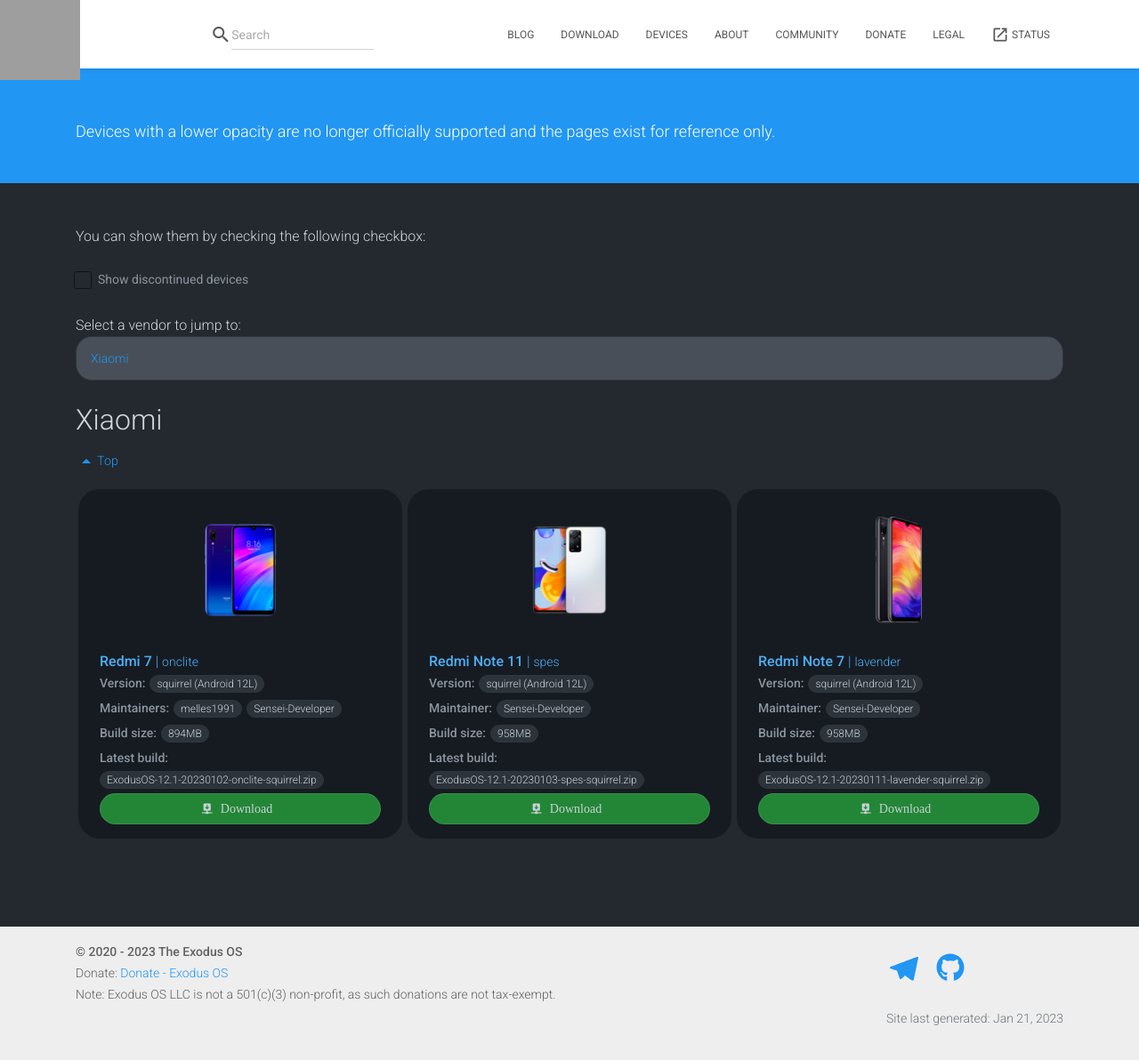
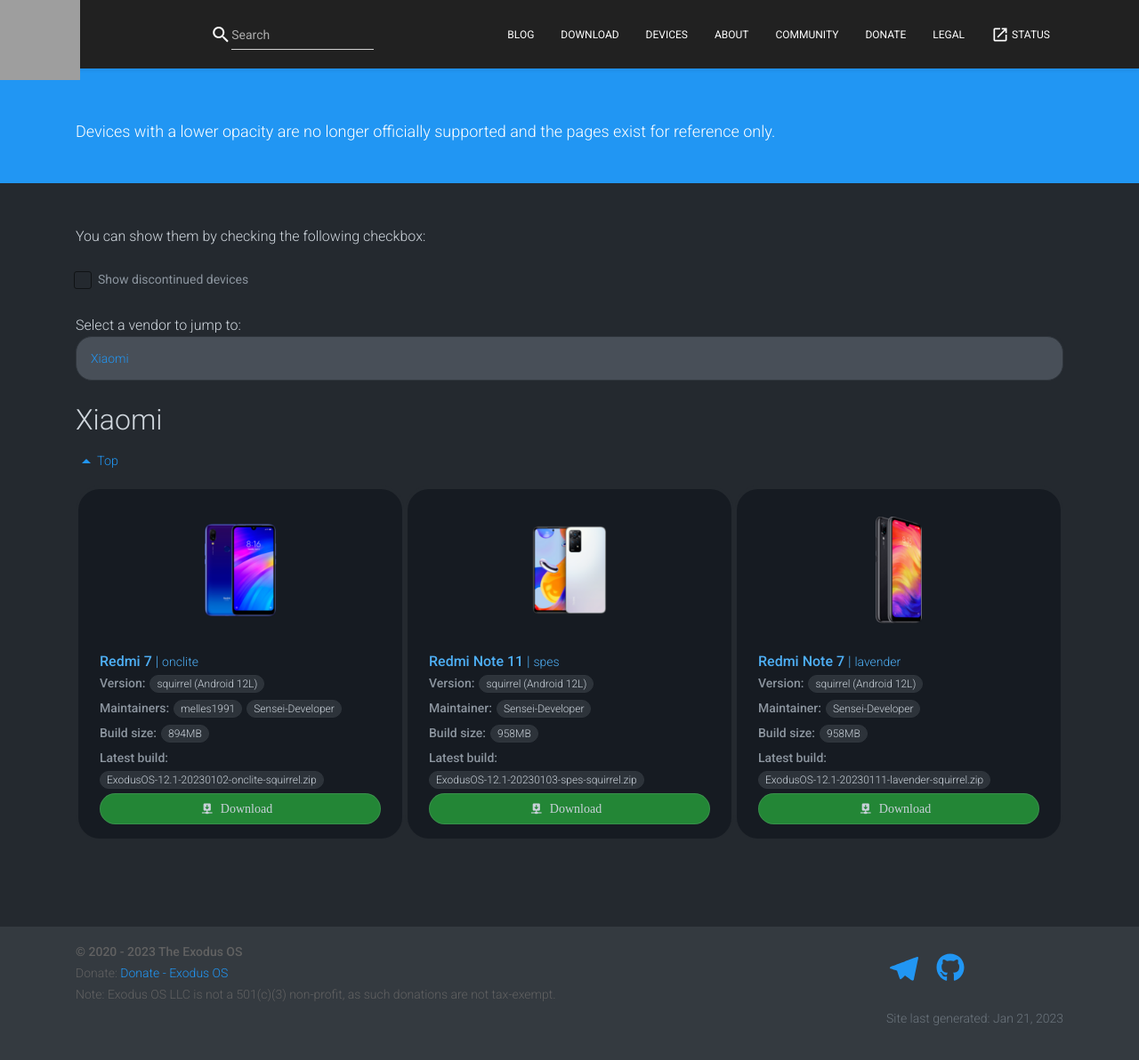
Before and after one commit to ExodusOS/exodus.github.io, a Jekyll site: the page built from index.html, in a window 1280 px wide and 1197 px high. Shown: the top 1192 px of the window at 89% size. Built offline with Jekyll 4.4.1, drawn with Linux system fonts in a browser that asks for light colours; nearby versions of some CDN libraries; comment, search, counter and statistics services are not loaded; grey boxes are pictures that could not be loaded.

Commit message:
Migrate to bg dark

```diff
--- a/_includes/layout/footer.html
+++ b/_includes/layout/footer.html
@@ -1,4 +1,4 @@
-<footer class="footer">
+<footer class="footer bg-dark">
       <div class="container">
         <div class="row">
           <div class="col-md footer-logo">
--- a/_includes/layout/navbar.html
+++ b/_includes/layout/navbar.html
@@ -1,4 +1,4 @@
-<nav class="navbar fixed-top navbar-expand-lg bg-white mb-0 rounded-0">
+<nav class="navbar fixed-top navbar-expand-lg bg-dark mb-0 rounded-0">
       <div class="container">
         <div class="navbar-translate">
           <a class="navbar-brand" href="{{ site.baseurl }}/">
```
